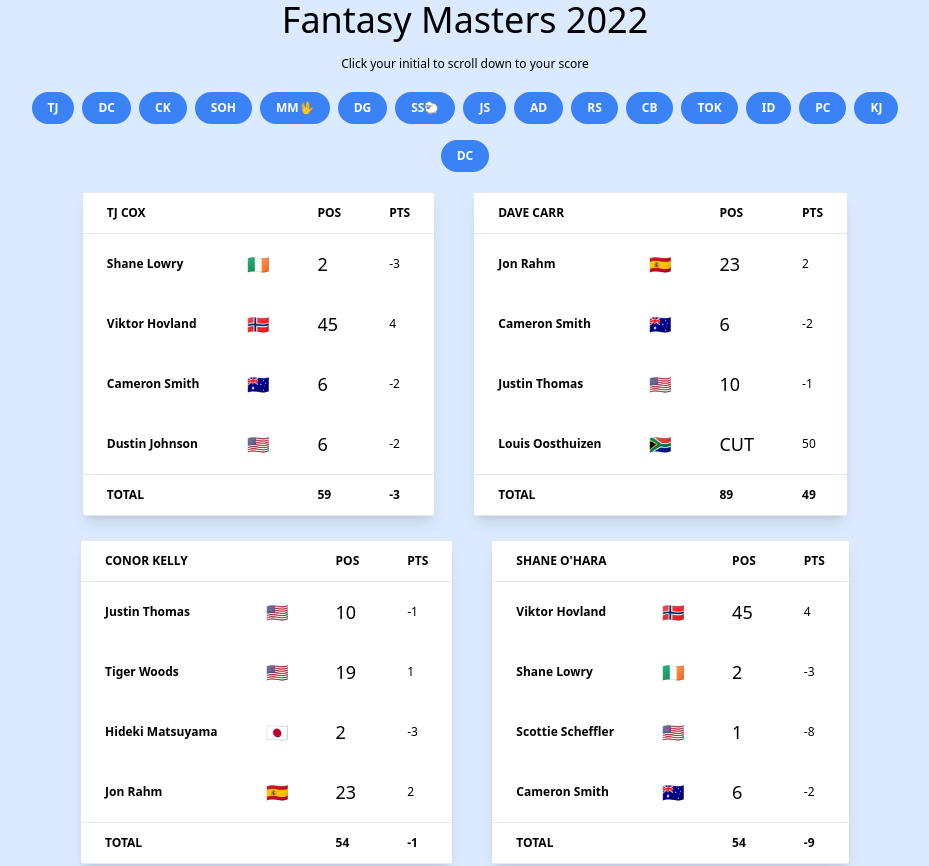
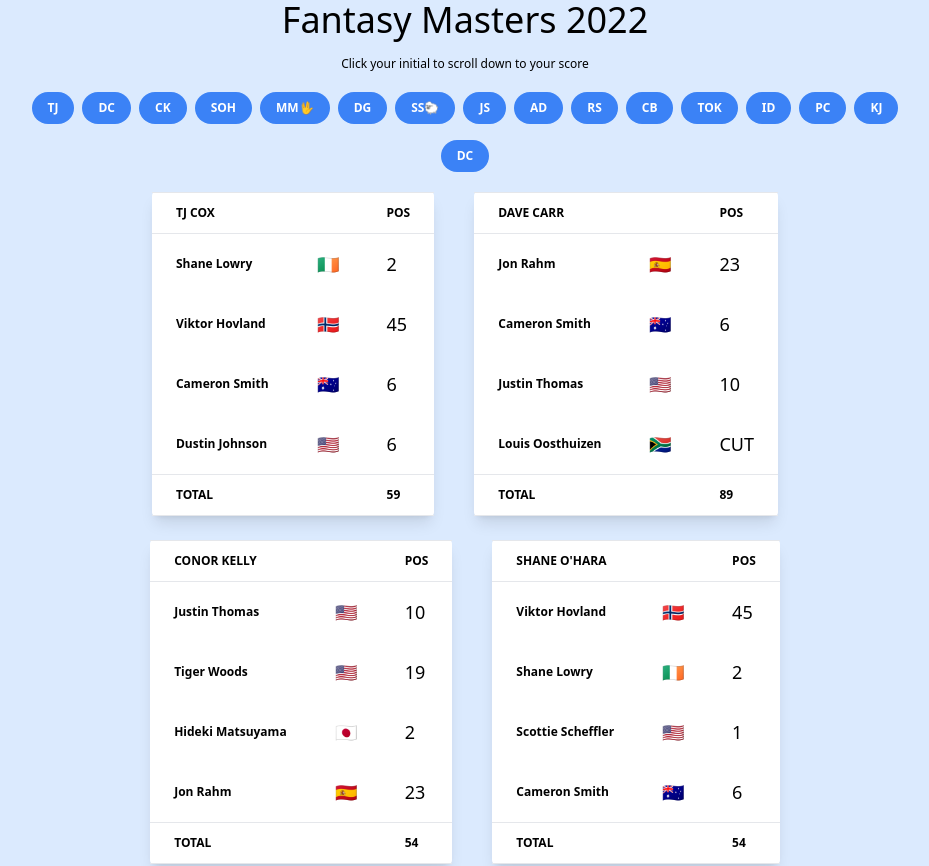
Before and after one commit to conorkelly86/fantasy-masters-22, a Next.js app: page / in a window 1280 px wide. Shown: the top 866 px of the page, without its empty margins (175-1104 px from the left). Built offline with nearby package versions, Linux system fonts and the light colour scheme.

Commit message:
Remove points column on main

```diff
--- a/pages/index.tsx
+++ b/pages/index.tsx
@@ -43,9 +43,9 @@ const Home: NextPage = () => {
                   <th className="bg-blueGray-50 text-blueGray-500 border-blueGray-500 whitespace-nowrap border border-l-0 border-r-0 border-solid px-6 py-3 text-left align-middle text-xs font-semibold uppercase">
                     Pos
                   </th>
-                  <th className="bg-blueGray-50 text-blueGray-700 border-blueGray-500 min-w-140-px whitespace-nowrap border border-l-0 border-r-0 border-solid px-6 py-3 text-left align-middle text-xs font-semibold uppercase">
+                  {/* <th className="bg-blueGray-50 text-blueGray-700 border-blueGray-500 min-w-140-px whitespace-nowrap border border-l-0 border-r-0 border-solid px-6 py-3 text-left align-middle text-xs font-semibold uppercase">
                     Pts
-                  </th>
+                  </th> */}
                 </tr>
               </thead>
               <tbody>
@@ -59,9 +59,9 @@ const Home: NextPage = () => {
                   <td className="whitespace-nowrap border-t-0 border-l-0 border-r-0 p-4 px-6 align-middle text-lg ">
                     {master.g1position === 50 ? 'CUT' : master.g1position}
                   </td>
-                  <td className="whitespace-nowrap border-t-0 border-l-0 border-r-0 p-4 px-6 align-middle text-xs ">
+                  {/* <td className="whitespace-nowrap border-t-0 border-l-0 border-r-0 p-4 px-6 align-middle text-xs ">
                     {master.g1points}
-                  </td>
+                  </td> */}
                 </tr>
                 <tr>
                   <th className="whitespace-nowrap border-t-0 border-l-0 border-r-0 p-4 px-6 text-left align-middle text-xs">
@@ -73,9 +73,9 @@ const Home: NextPage = () => {
                   <td className="whitespace-nowrap border-t-0 border-l-0 border-r-0 p-4 px-6 align-middle text-lg ">
                     {master.g2position === 50 ? 'CUT' : master.g2position}
                   </td>
-                  <td className="whitespace-nowrap border-t-0 border-l-0 border-r-0 p-4 px-6 align-middle text-xs ">
+                  {/* <td className="whitespace-nowrap border-t-0 border-l-0 border-r-0 p-4 px-6 align-middle text-xs ">
                     {master.g2points}
-                  </td>
+                  </td> */}
                 </tr>
                 <tr>
                   <th className="whitespace-nowrap border-t-0 border-l-0 border-r-0 p-4 px-6 text-left align-middle text-xs">
@@ -87,9 +87,9 @@ const Home: NextPage = () => {
                   <td className="whitespace-nowrap border-t-0 border-l-0 border-r-0 p-4 px-6 align-middle text-lg ">
                     {master.g3position === 50 ? 'CUT' : master.g3position}
                   </td>
-                  <td className="whitespace-nowrap border-t-0 border-l-0 border-r-0 p-4 px-6 align-middle text-xs ">
+                  {/* <td className="whitespace-nowrap border-t-0 border-l-0 border-r-0 p-4 px-6 align-middle text-xs ">
                     {master.g3points}
-                  </td>
+                  </td> */}
                 </tr>
                 <tr>
                   <th className="whitespace-nowrap border-t-0 border-l-0 border-r-0 p-4 px-6 text-left align-middle text-xs ">
@@ -101,9 +101,9 @@ const Home: NextPage = () => {
                   <td className="whitespace-nowrap border-t-0 border-l-0 border-r-0 p-4 px-6 align-middle text-lg ">
                     {master.g4position === 50 ? 'CUT' : master.g4position}
                   </td>
-                  <td className="whitespace-nowrap border-t-0 border-l-0 border-r-0 p-4 px-6 align-middle text-xs ">
+                  {/* <td className="whitespace-nowrap border-t-0 border-l-0 border-r-0 p-4 px-6 align-middle text-xs ">
                     {master.g4points}
-                  </td>
+                  </td> */}
                 </tr>
               </tbody>
 
@@ -120,12 +120,12 @@ const Home: NextPage = () => {
                       master.g3position +
                       master.g4position}
                   </th>
-                  <th className="bg-blueGray-50 text-blueGray-700 border-blueGray-500 min-w-140-px whitespace-nowrap border border-l-0 border-r-0 border-solid px-6 py-3 text-left align-middle text-xs font-semibold uppercase">
+                  {/* <th className="bg-blueGray-50 text-blueGray-700 border-blueGray-500 min-w-140-px whitespace-nowrap border border-l-0 border-r-0 border-solid px-6 py-3 text-left align-middle text-xs font-semibold uppercase">
                     {master.g1points +
                       master.g2points +
                       master.g3points +
                       master.g4points}
-                  </th>
+                  </th> */}
                 </tr>
               </tfoot>
             </table>
```
